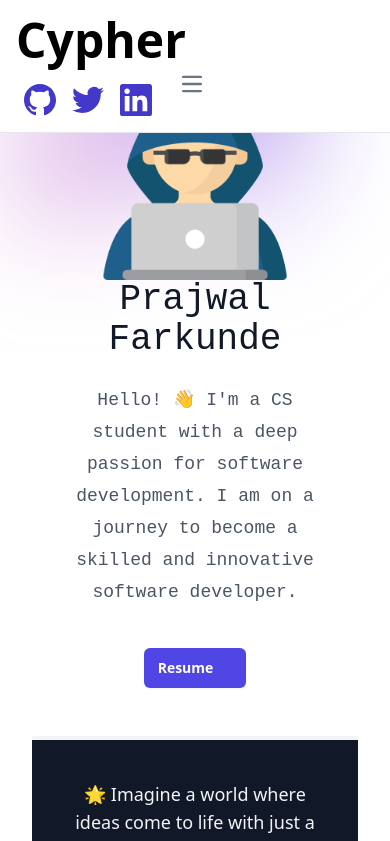
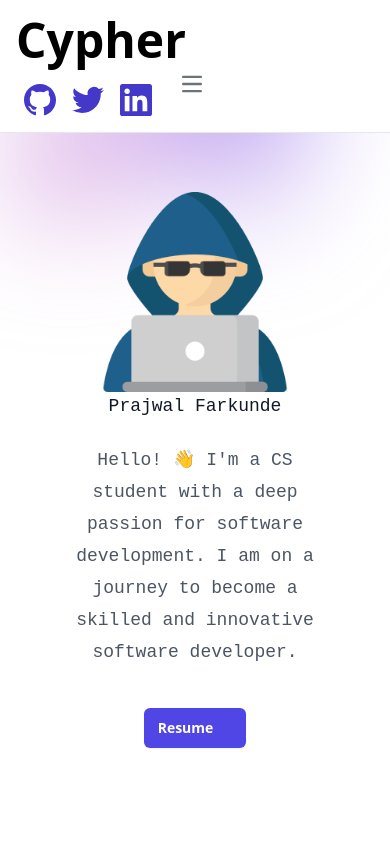
Before and after one commit to Prajwal28432/Dev-Portfolio, a React (Vite) app: page / in a window 390 px wide. Shown: the top 841 px of the page. Built offline with nearby package versions, Linux system fonts and the light colour scheme; some icons are missing.

Commit message:
Update HeroSection.jsx

```diff
--- a/src/components/Home/HeroSection.jsx
+++ b/src/components/Home/HeroSection.jsx
@@ -19,17 +19,18 @@ export default function HeroSection() {
             }}
           />
         </div>
-        <div className="mx-auto max-w-2xl py-12 sm:py-28 lg:py-26">
+        <div className="mx-auto max-w-2xl py-40 sm:py-28 lg:py-26">
           <div className="text-center">
             <div className="font-courier">
               <img
                 src={hacker}
+                className="sm:max-w-full mt-300 md:mt-30 lg:mt-30 justify-items-center sm:w-36 md:w-48  xl:w-64"
                 style={{ width: "200px", margin: "0 auto" }}
               ></img>
-              <p className="text-4xl font-tracking-tight text-gray-900 sm:text-6xl">
+            <p className="text-lg md:text-5xl lg:text-6xl font-tracking-tight text-gray-900">
                 Prajwal Farkunde
               </p>
-              <p className="mt-6 text-lg leading-8 text-gray-600">
+              <p className="mt-6 text-lg sm:text-xl leading-8 text-gray-600">
                 Hello! 👋 I'm a CS student with a deep passion for software
                 development. I am on a journey to become a skilled and
                 innovative software developer.
```
